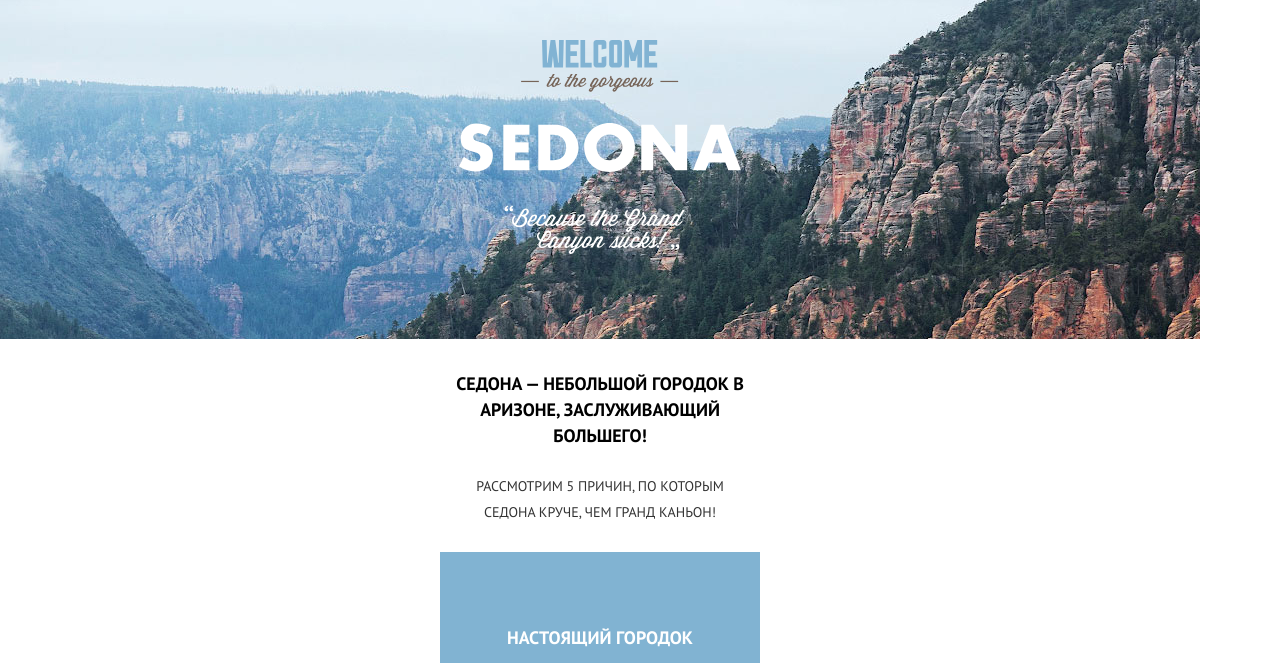
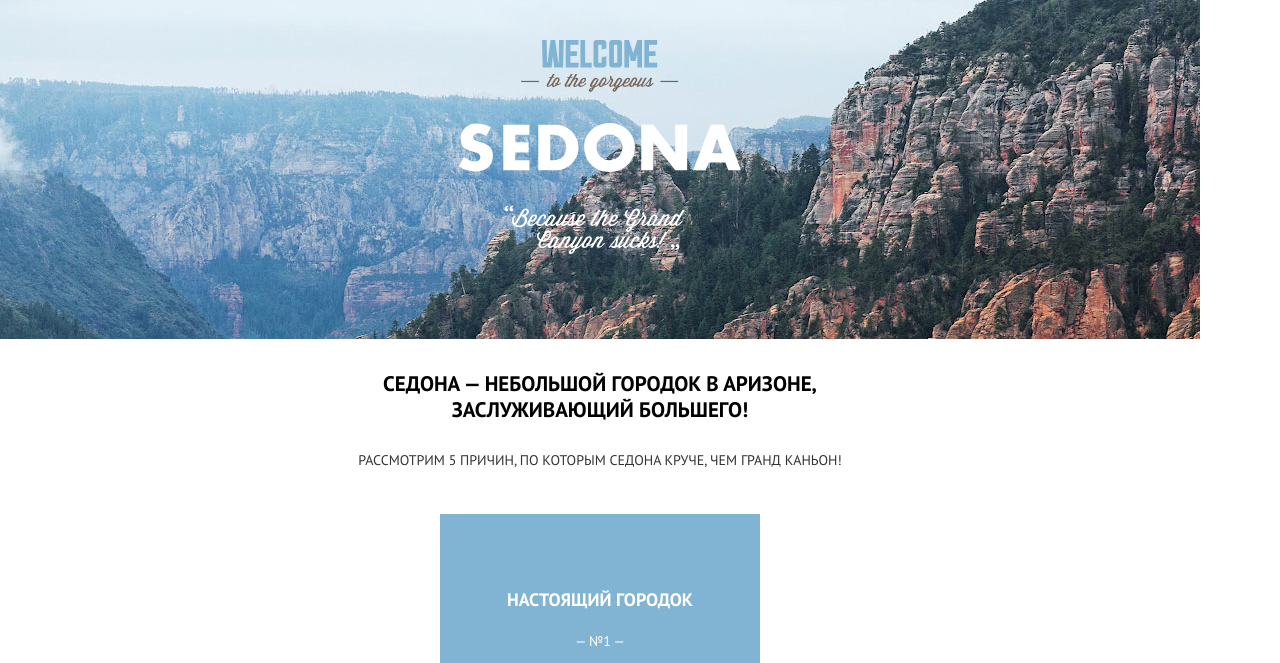
Before and after one commit to Hopperys/1628253-sedona-22, a website: page source/index.html in a window 1280 px wide. Shown: the part 106-769 px from the top of the page. Drawn offline with nearby package versions, Linux system fonts and the light colour scheme; files that its build step writes are made by us from their sources.

Commit message:
Шапка основной секции

```diff
--- a/source/sass/blocks/page-main.scss
+++ b/source/sass/blocks/page-main.scss
@@ -7,6 +7,10 @@
 .page-main__wrapper {
   margin: 0 auto;
   max-width: $mobile-width;
+
+  @media (min-width: $tablet-width) {
+    max-width: 520px;
+  }
 }
 
 .page-main__title {
@@ -15,6 +19,10 @@
   &--index {
     margin-top: 32px;
     margin-bottom: 24px;
+  }
+
+  @media (min-width: $tablet-width) {
+    font-size: 21px;
   }
 }
 
@@ -29,4 +37,12 @@
     padding-bottom: 16px;
     margin-bottom: 0;
   }
+
+  @media (min-width: $tablet-width) {
+    margin-bottom: 52px;
+  }
+
+  @media (min-width: $desctop-width) {
+    margin-bottom: 41px;
+  }
 }
```
